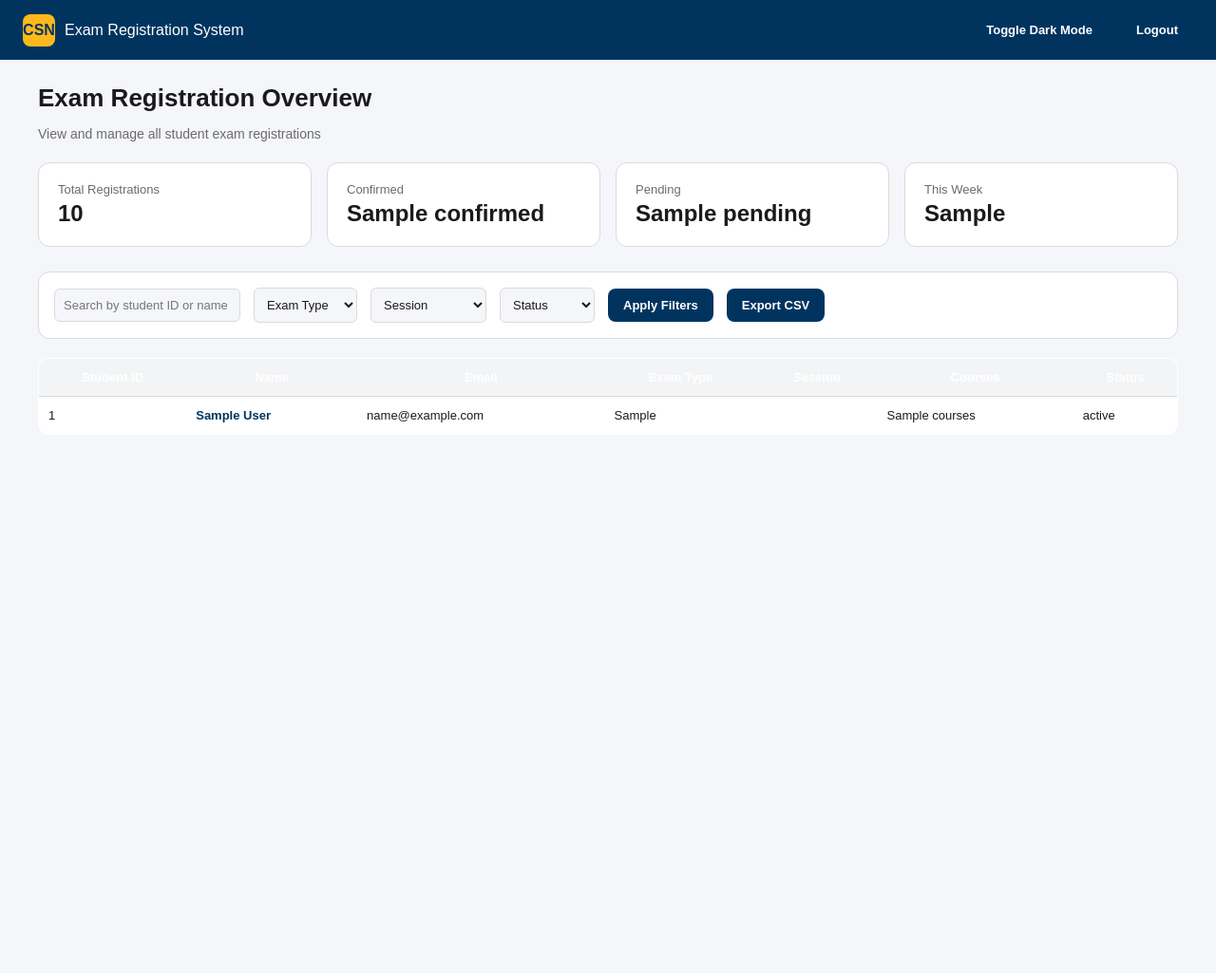
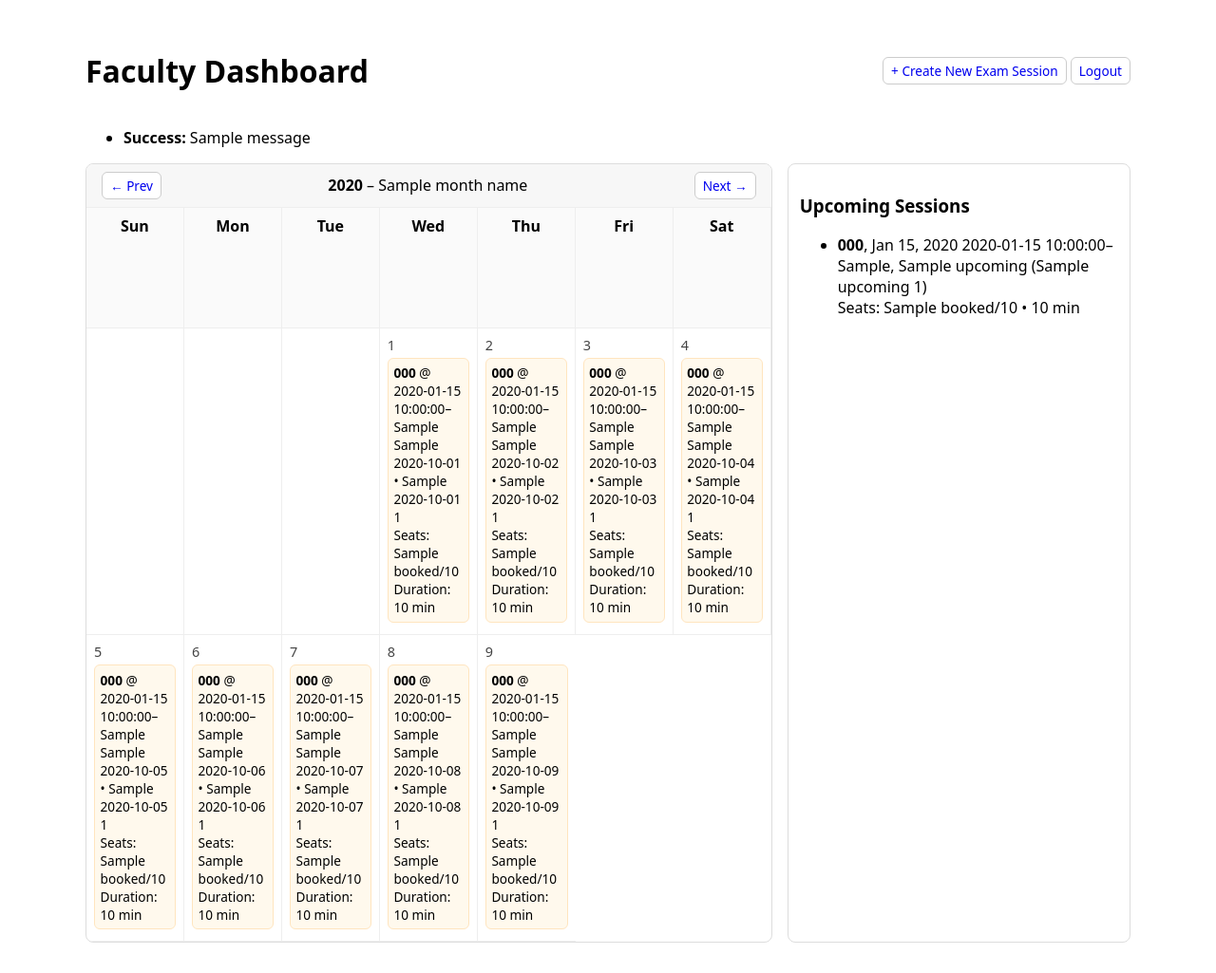
Before and after one commit to DanielRamos69/exam_reg_tristan, a Flask app: template templates/faculty_portal.html in a window 1280 px wide. Shown: the whole page at 95% size. Before the commit the page ends 445 px from the top, so only its background shows below. Run offline with Flask 3, Linux system fonts and the light colour scheme; the template is opened without the code that fills it: most values are stand-ins (such as "Sample title", 1, 10 or a date in 2020); one stand-in notice (Sample message) is shown.

Commit message:
Refactor faculty portal layout and styles

```diff
--- a/templates/faculty_portal.html
+++ b/templates/faculty_portal.html
@@ -1,254 +1,96 @@
 <!DOCTYPE html>
-<html lang="en">
+<html>
 <head>
-    <meta charset="UTF-8">
+  <meta charset="utf-8" />
   <title>Faculty Dashboard</title>
   <style>
-        body {
-            margin: 0;
-            padding: 0;
-            background: var(--bg);
-            font-family: Arial, sans-serif;
-            color: var(--fg);
-        }
-        :root {
-            --csn-blue: #00345f;
-            --csn-gold: #ffb81c;
-            --bg: #f5f6fa;
-            --fg: #1a1a1a;
-            --card-bg: #ffffff;
-            --border: #dadada;
-            --subtext: #6b6b6b;
-            --input-bg: #f5f6fa;
-            --table-header-bg: #f3f4f6;
-            --table-row-alt: #fafafa;
-        }
-        .dark-mode {
-            --bg: #0f172a;
-            --fg: #f3f4f6;
-            --card-bg: #1e293b;
-            --border: #334155;
-            --subtext: #cbd5e1;
-            --input-bg: #1e293b;
-            --table-header-bg: #334155;
-            --table-row-alt: #1e293b;
-        }
-        .csn-header {
-            display: flex;
-            align-items: center;
-            gap: 10px;
-            padding: 14px 24px;
-            background: var(--csn-blue);
-            color: white;
-        }
-        .csn-logo {
-            width: 34px;
-            height: 34px;
-            border-radius: 8px;
-            background: var(--csn-gold);
-            display: flex;
-            justify-content: center;
-            align-items: center;
-            font-weight: 700;
-            font-size: 16px;
-            color: var(--csn-blue);
-        }
-        .csn-header-title {
-            font-size: 16px;
-            font-weight: 500;
-        }
-        .page-wrapper {
-            max-width: 1200px;
-            margin: 25px auto;
-            padding: 0 20px;
-        }
-        h1 {
-            font-size: 26px;
-            margin-bottom: 2px;
-        }
-        .subtitle {
-            color: var(--subtext);
-            font-size: 14px;
-            margin-bottom: 22px;
-        }
-        .stats-grid {
-            display: grid;
-            grid-template-columns: repeat(4, 1fr);
-            gap: 16px;
-            margin-bottom: 26px;
-        }
-        .stat-card {
-            background: var(--card-bg);
-            border: 1px solid var(--border);
-            border-radius: 12px;
-            padding: 20px;
-        }
-        .stat-title {
-            font-size: 13px;
-            color: var(--subtext);
-            margin-bottom: 4px;
-        }
-        .stat-value {
-            font-size: 24px;
-            font-weight: bold;
-        }
-        .filter-bar {
-            background: var(--card-bg);
-            border: 1px solid var(--border);
-            padding: 16px;
-            border-radius: 12px;
-            margin-bottom: 20px;
-            display: flex;
-            gap: 14px;
-            align-items: center;
-        }
-        .filter-bar input,
-        .filter-bar select {
-            padding: 9px;
-            border-radius: 6px;
-            border: 1px solid var(--border);
-            background: var(--input-bg);
-            color: var(--fg);
-            font-size: 13px;
-        }
-        .export-btn {
-            padding: 10px 16px;
-            background: var(--csn-blue);
-            border-radius: 8px;
-            border: none;
-            color: white;
-            font-size: 13px;
-            cursor: pointer;
-            font-weight: 600;
-        }
-        table {
-            width: 100%;
-            border-collapse: collapse;
-            background: var(--card-bg);
-            border-radius: 12px;
-            overflow: hidden;
-            border: 1px solid var(--border);
-        }
-        thead {
-            background: var(--table-header-bg);
-            color: white;
-        }
-        th, td {
-            padding: 12px 10px;
-            font-size: 13px;
-            border-bottom: 1px solid var(--border);
-        }
-        tbody tr:nth-child(even) {
-            background: var(--table-row-alt);
-        }
-        .name-link {
-            color: var(--csn-blue);
-            text-decoration: none;
-            font-weight: 600;
-        }
-        .name-link:hover {
-            text-decoration: underline;
-        }
+    body { font-family: system-ui, Arial, sans-serif; max-width: 1100px; margin: 2rem auto; padding: 0 1rem; }
+    .top { display: flex; justify-content: space-between; align-items: center; }
+    .grid { display: grid; grid-template-columns: 2fr 1fr; gap: 1rem; margin-top: 1rem; }
+    .calendar { border: 1px solid #ddd; border-radius: 8px; overflow: hidden; }
+    .cal-header { display: flex; justify-content: space-between; align-items: center; padding: 0.5rem 1rem; background: #f7f7f7; }
+    .cal-grid { display: grid; grid-template-columns: repeat(7, 1fr); border-top: 1px solid #eee; }
+    .dow, .cell { padding: 0.5rem; border-right: 1px solid #eee; border-bottom: 1px solid #eee; min-height: 110px; }
+    .dow { background: #fafafa; font-weight: 600; text-align: center; }
+    .cell:last-child, .dow:last-child { border-right: 0; }
+    .day { font-size: 0.9rem; color: #444; margin-bottom: 0.25rem; }
+    .session { font-size: 0.85rem; margin: 0.25rem 0; padding: 0.35rem; border-radius: 6px; background: #fff9ed; border: 1px solid #ffe5bf; }
+    .muted { color: #999; }
+    .btn { display: inline-block; padding: 0.25rem 0.5rem; border: 1px solid #ccc; border-radius: 6px; background: white; cursor: pointer; font-size: 0.85rem; text-decoration: none; }
+    .sidebar { border: 1px solid #ddd; border-radius: 8px; padding: 0.75rem; }
   </style>
-    <script>
-        function toggleDarkMode() {
-            document.body.classList.toggle("dark-mode");
-        }
-    </script>
 </head>
 <body>
-
-<!-- HEADER -->
-<div class="csn-header">
-    <div class="csn-logo">CSN</div>
-    <div class="csn-header-title">Exam Registration System</div>
-    <div style="margin-left:auto; display:flex; gap:14px; align-items:center;">
-        <button onclick="toggleDarkMode()" class="export-btn">Toggle Dark Mode</button>
-        <a href="{{ url_for('logout') }}"><button class="export-btn">Logout</button></a>
+  <div class="top">
+    <h1>Faculty Dashboard</h1>
+    <div>
+      <a class="btn" href="{{ url_for('faculty_new_session') }}">+ Create New Exam Session</a>
+      <a class="btn" href="{{ url_for('logout') }}">Logout</a>
     </div>
   </div>
 
-<div class="page-wrapper">
-    <h1>Exam Registration Overview</h1>
-    <p class="subtitle">View and manage all student exam registrations</p>
+  {% with messages = get_flashed_messages(with_categories=true) %}
+    {% if messages %}
+      <ul>
+        {% for c,m in messages %}
+          <li><strong>{{ c|capitalize }}:</strong> {{ m }}</li>
+        {% endfor %}
+      </ul>
+    {% endif %}
+  {% endwith %}
 
-    <!-- STATS -->
-    <div class="stats-grid">
-        <div class="stat-card">
-            <div class="stat-title">Total Registrations</div>
-            <div class="stat-value">{{ total }}</div>
+  <div class="grid">
+    <div class="calendar">
+      <div class="cal-header">
+        <a class="btn" href="{{ url_for('faculty_portal', year=prev_year, month=prev_month) }}">&larr; Prev</a>
+        <div><strong>{{ year }}</strong> – {{ cal.month_name[month] }}</div>
+        <a class="btn" href="{{ url_for('faculty_portal', year=next_year, month=next_month) }}">Next &rarr;</a>
       </div>
-        <div class="stat-card">
-            <div class="stat-title">Confirmed</div>
-            <div class="stat-value">{{ confirmed }}</div>
+
+      <div class="cal-grid">
+        {% for d in ['Sun','Mon','Tue','Wed','Thu','Fri','Sat'] %}
+          <div class="dow">{{ d }}</div>
+        {% endfor %}
+
+        {% set first_weekday = cal.weekday(year, month, 1) %}
+        {% set lead = (first_weekday + 1) % 7 %}
+        {% for _ in range(lead) %}<div class="cell muted"></div>{% endfor %}
+
+        {% set last_day = cal.monthrange(year, month)[1] %}
+        {% for day in range(1, last_day+1) %}
+          {% set iso = (year|string) ~ '-' ~ ('%02d' % month) ~ '-' ~ ('%02d' % day) %}
+          <div class="cell">
+            <div class="day">{{ day }}</div>
+            {% for s in by_day.get(iso, []) %}
+              <div class="session">
+                <div><strong>{{ s.exam_code }}</strong> @ {{ s.time_str }}–{{ s.end_str }}</div>
+                <div>{{ s.campus_name }} • {{ s.building_name }} {{ s.room_number }}</div>
+                <div>Seats: {{ s.booked }}/{{ s.capacity }}</div>
+                <div>Duration: {{ s.duration_minutes }} min</div>
               </div>
-        <div class="stat-card">
-            <div class="stat-title">Pending</div>
-            <div class="stat-value">{{ pending }}</div>
+            {% endfor %}
           </div>
-        <div class="stat-card">
-            <div class="stat-title">This Week</div>
-            <div class="stat-value">{{ this_week }}</div>
+        {% endfor %}
       </div>
     </div>
 
-    <!-- FILTER / EXPORT BAR -->
-    <form method="GET" class="filter-bar">
-        <input type="text" name="search" placeholder="Search by student ID or name" value="{{ search }}">
-        <select name="exam_type">
-            <option value="">Exam Type</option>
-            <option value="Midterm">Midterm</option>
-            <option value="Final">Final</option>
-            <option value="Certification">Certification</option>
-            <option value="Makeup">Makeup</option>
-        </select>
-        <select name="session">
-            <option value="">Session</option>
-            <option value="Fall 2024">Fall 2024</option>
-            <option value="Spring 2025">Spring 2025</option>
-            <option value="Summer 2025">Summer 2025</option>
-        </select>
-        <select name="status">
-            <option value="">Status</option>
-            <option value="Pending">Pending</option>
-            <option value="Confirmed">Confirmed</option>
-        </select>
-        <button type="submit" class="export-btn">Apply Filters</button>
-        <a href="{{ url_for('export_csv') }}"><button type="button" class="export-btn">Export CSV</button></a>
-    </form>
-
-    <!-- REGISTRATIONS TABLE -->
-    <table>
-        <thead>
-        <tr>
-            <th>Student ID</th>
-            <th>Name</th>
-            <th>Email</th>
-            <th>Exam Type</th>
-            <th>Session</th>
-            <th>Courses</th>
-            <th>Status</th>
-        </tr>
-        </thead>
-        <tbody>
-        {% for r in registrations %}
-            <tr>
-                <td>{{ r.student_id }}</td>
-                <td><a href="{{ url_for('faculty_registration_detail', reg_id=r.id) }}" class="name-link">{{ r.full_name }}</a></td>
-                <td>{{ r.email }}</td>
-                <td>{{ r.exam_type }}</td>
-                <td>{{ r.session }}</td>
-                <td>{{ r.courses }}</td>
-                <td>{{ r.status }}</td>
-            </tr>
+    <aside class="sidebar">
+      <h3>Upcoming Sessions</h3>
+      {% if upcoming %}
+        <ul>
+          {% for s in upcoming %}
+            <li style="margin-bottom: 0.5rem;">
+              <strong>{{ s.exam_code }}</strong>,
+              {{ s.session_datetime.strftime('%b %d, %Y') }} {{ s.time_str }}–{{ s.end_str }},
+              {{ s.campus_name }} ({{ s.building_name }} {{ s.room_number }})
+              <br/>Seats: {{ s.booked }}/{{ s.capacity }} • {{ s.duration_minutes }} min
+            </li>
+          {% endfor %}
+        </ul>
       {% else %}
-            <tr>
-                <td colspan="7" style="text-align:center;">No registrations found.</td>
-            </tr>
-        {% endfor %}
-        </tbody>
-    </table>
+        <p class="muted">No sessions this month yet.</p>
+      {% endif %}
+    </aside>
   </div>
-
 </body>
 </html>
```
Lines whose indentation alone changed are shown as unchanged.
